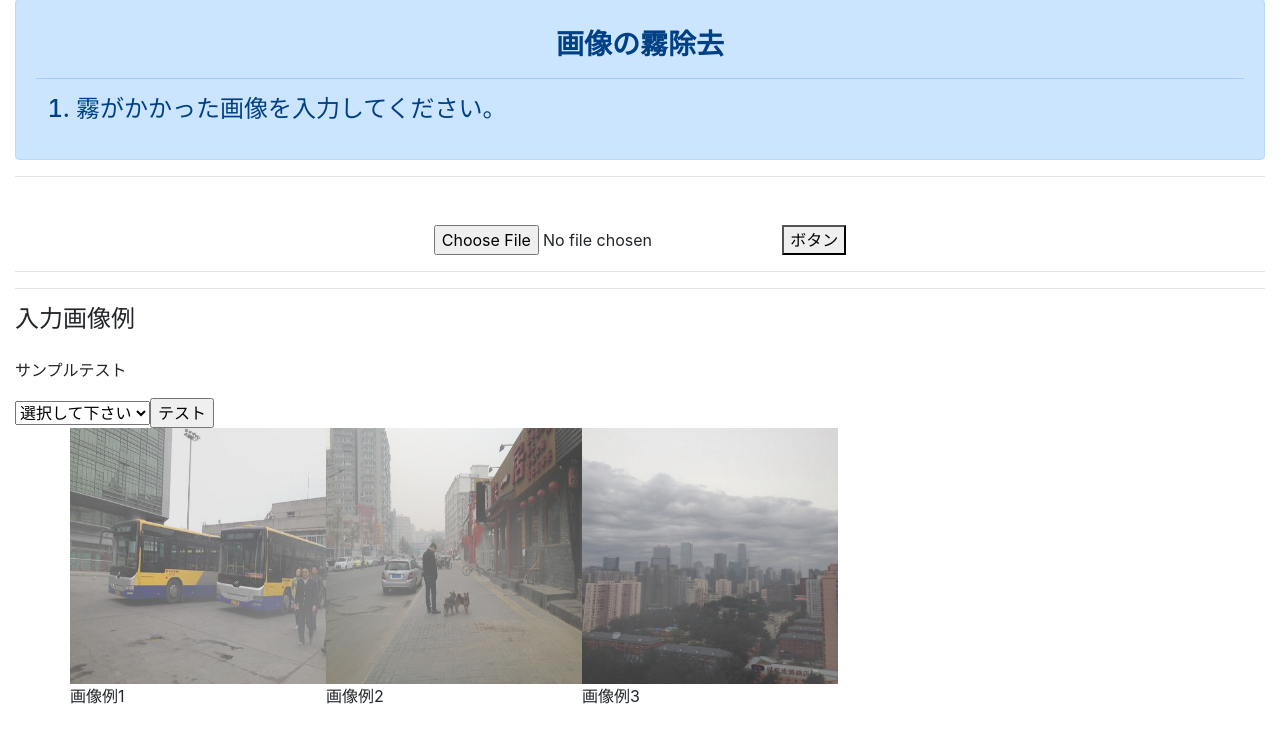
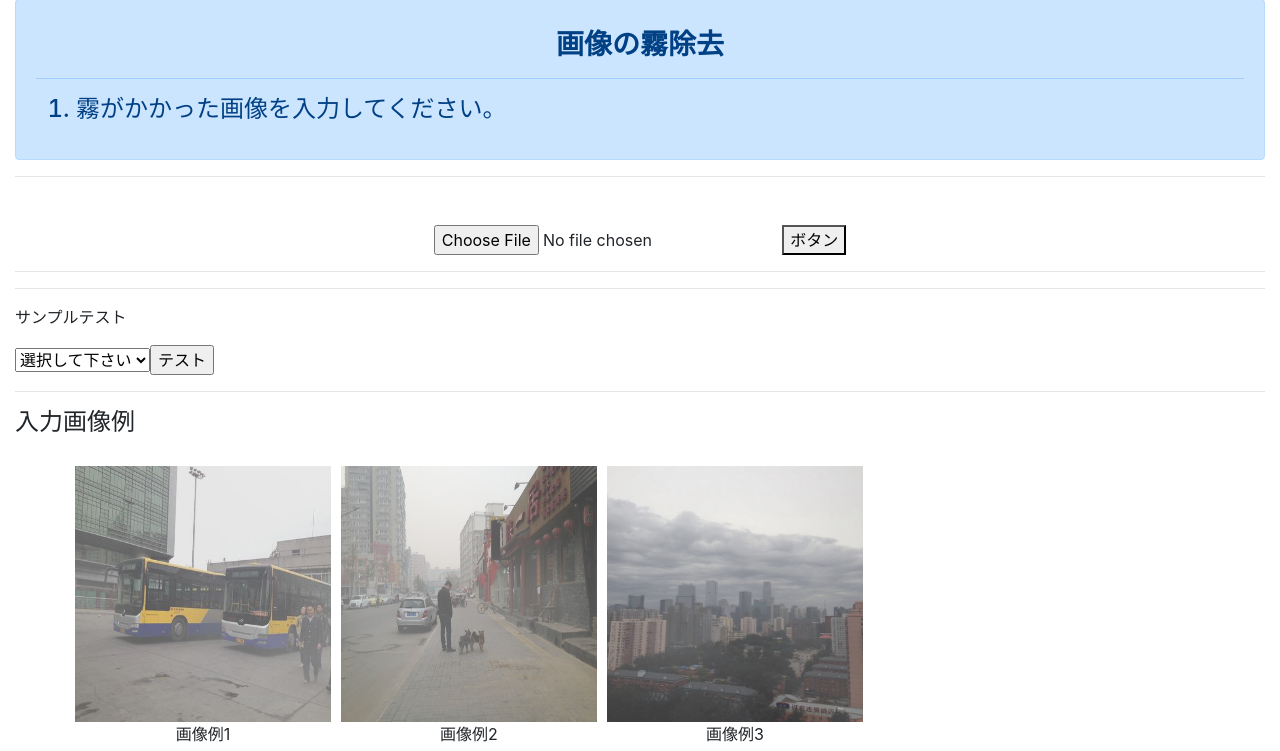
Before and after one commit to alaves12/image_app, a Django app: page / in a window 1280 px wide. Shown: the part 49-800 px from the top of the page. Run offline with Django 3.2, Linux system fonts and the light colour scheme; some libraries are stand-ins or nearby versions.

Commit message:
レイアウトの変更少し

```diff
--- a/dehazepro/dehaze/static/css/common.css
+++ b/dehazepro/dehaze/static/css/common.css
@@ -6,5 +6,14 @@
  }
 
 .margin{
-   margin: 20px 20px 20px 20px;
+   margin: 5px 5px 5px 5px;
 }
+
+div.imagebox{
+	padding: 5px 5px 5px 5px;
+}
+
+.imagebox span{
+	display: block;
+	text-align: center;
+}
--- a/dehazepro/dehaze/templates/index.html
+++ b/dehazepro/dehaze/templates/index.html
@@ -17,8 +17,8 @@
 </div>
 </div>
 <hr>
+
 <div id="app">
-
 <div class="mt-5 text-center">
 <form>
   <div style="display:inline-flex">
@@ -27,15 +27,7 @@
   <button type="button" v-on:click.stop='sendmessage'>ボタン</button>
 </form>
 <hr>
-
-  <img
-      v-show="uploadedImage"
-      class="margin"
-      v-bind:src="uploadedImage"
-      width="256"
-      height="256"
-      alt=""
-    />
+  <img v-show="uploadedImage" class="margin" v-bind:src="uploadedImage" width="256" height="256" alt=""/>
   <img v-show="output" class="margin" v-bind:src="dataUrl" width="256" height="256" alt="出力画像"/>
     <div v-show="output" class="preview-item-btn" @click="remove">
     <button type="button" v-on:click.stop='remove'>close</button>
@@ -43,50 +35,46 @@
     </div>
 </div>
 
-
-
 {% if message %}
 <div class="alert alert-danger" role="alert">
 <h4><font color="red">{{message}}<br></font> </h4>
 </div>
 {% endif %}
 <hr>
-<h4><p style="margin-bottom:1em;">入力画像例</p></h4>
 
 
-  <p>
-  サンプルテスト
-  </p>
+<p>サンプルテスト</p>
+<form>
   <select name="sample" @change="test1">
     <option value="">選択して下さい</option>
     <option value="1" @click="test1">画像例1</option>
     <option value="2" @click="test1">画像例2</option>
     <option value="3" @click="test1">画像例3</option>
     <input type="button" v-on:click.stop.prevent='sendmessage' value="テスト">
-
   </select>
 </form>
 
-
+<hr>
+<h4><p style="margin-bottom:1em;">入力画像例</p></h4>
 <!-- 画像表示 -->
 <div class="container">
   <div class="row">
     <div class="col-xs-3">
-      <div class="thumbnail">
+      <div class="imagebox">
         <img src="{% static 'img/sample1.jpg' %}" width="256" height="256">
-      <div class="caption">画像例1</div>
+        <span>画像例1</span>
     </div>
   </div>
   <div class="col-xs-3">
-      <div class="thumbnail">
+      <div class="imagebox">
         <img src="{% static 'img/sample2.jpg' %}" width="256" height="256">
-      <div class="caption">画像例2</div>
+      <span>画像例2</span>
     </div>
   </div>
   <div class="col-xs-3">
-      <div class="thumbnail">
+      <div class="imagebox">
         <img src="{% static 'img/sample3.jpg' %}" width="256" height="256">
-      <div class="caption">画像例3</div>
+        <span>画像例3</span>
     </div>
   </div>
 </div>
```
Also changed, not shown: dehazepro/dehaze/static/js/main.js (+4 -5 lines), dehazepro/dehaze/static/img/input.jpg, dehazepro/dehaze/static/img/output.jpg.
